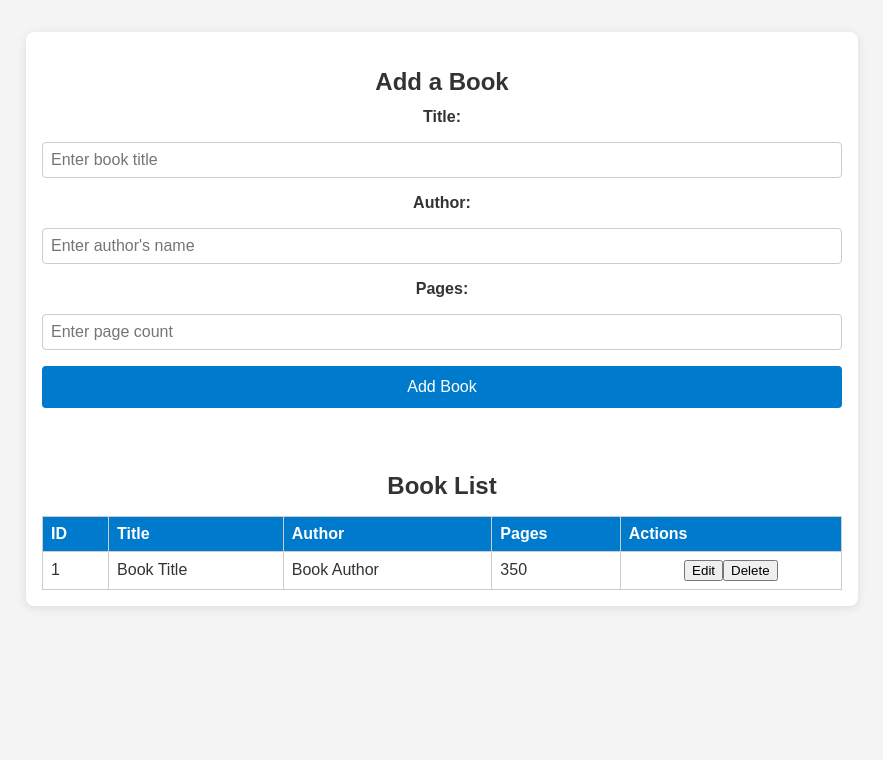
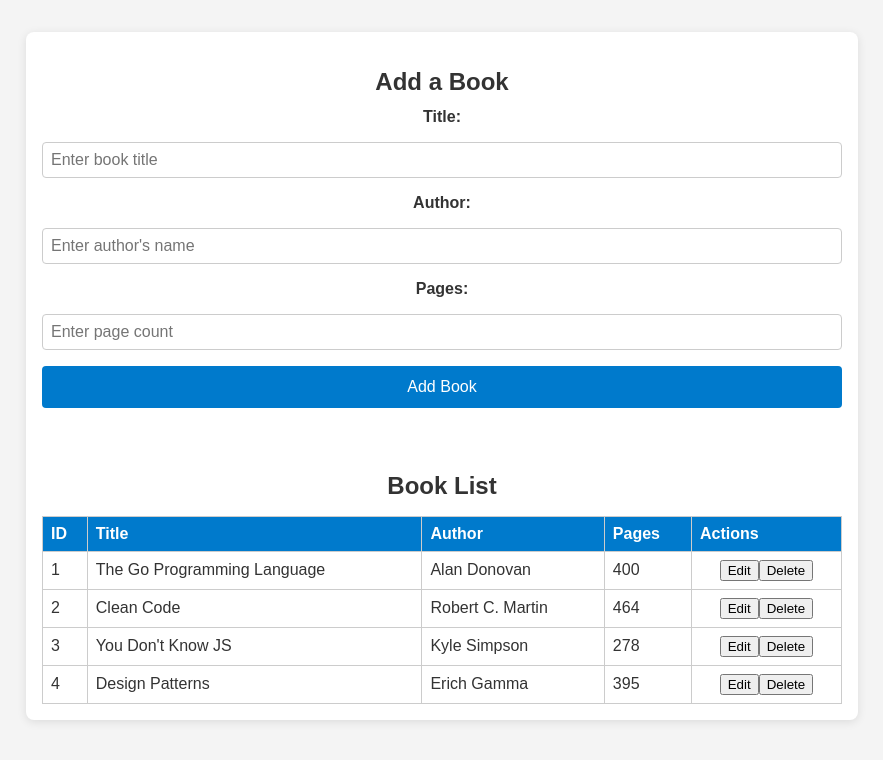
Before and after one commit to rogerio-castellano/go-books-api, a React (Create React App) app in the folder frontend/: page / in a window 1280 px wide. Shown: the top 760 px of the page, without its empty margins (198-1081 px from the left). Built offline with nearby package versions, Linux system fonts and the light colour scheme.

Commit message:
Change BookList to view books from a dummy array of books

```diff
--- a/frontend/src/Components/BooksList.tsx
+++ b/frontend/src/Components/BooksList.tsx
@@ -1,4 +1,13 @@
+import Book from "../Book.model";
+
 export const BooksList = () => {
+  const Books: Book[] = [
+    { id: 1, title: "The Go Programming Language", author: "Alan Donovan", pages: 400 },
+    { id: 2, title: "Clean Code", author: "Robert C. Martin", pages: 464 },
+    { id: 3, title: "You Don't Know JS", author: "Kyle Simpson", pages: 278 },
+    { id: 4, title: "Design Patterns", author: "Erich Gamma", pages: 395 },
+  ];
+
   return (
     <section id="book-list">
       <h2>Book List</h2>
@@ -13,16 +22,18 @@ export const BooksList = () => {
           </tr>
         </thead>
         <tbody>
-          <tr>
-            <td>1</td>
-            <td>Book Title</td>
-            <td>Book Author</td>
-            <td>350</td>
-            <td>
-              <button>Edit</button>
-              <button>Delete</button>
-            </td>
-          </tr>
+          {Books.map((book) => (
+            <tr key={book.id}>
+              <td>{book.id}</td>
+              <td>{book.title}</td>
+              <td>{book.author}</td>
+              <td>{book.pages}</td>
+              <td>
+                <button>Edit</button>
+                <button>Delete</button>
+              </td>
+            </tr>
+          ))}
         </tbody>
       </table>
     </section>
```
